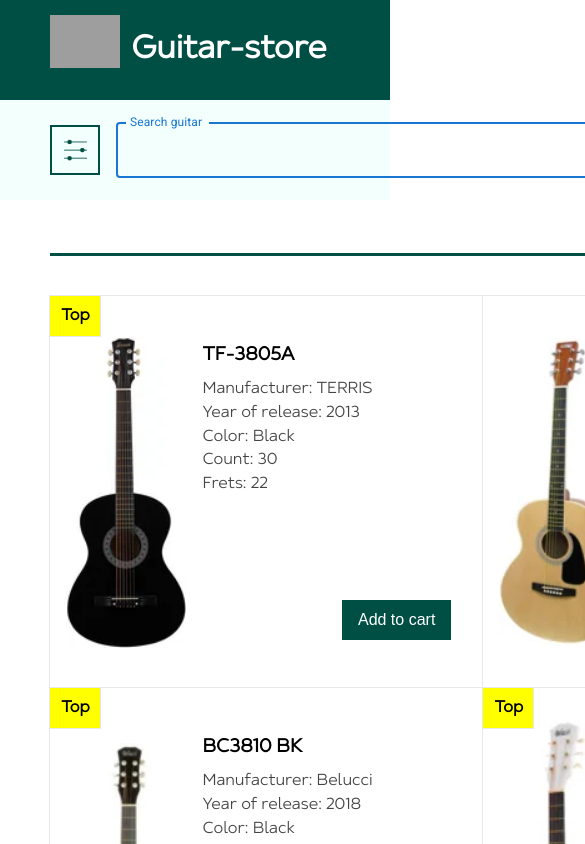
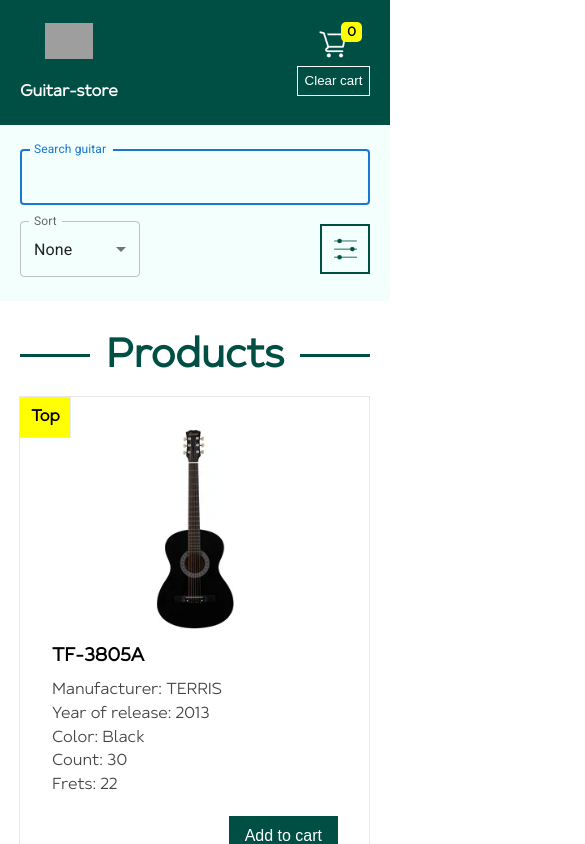
Before and after one commit to Fronikon/store, a React (Create React App) app in the folder online-store/: page / in a window 390 px wide. Shown: the top 844 px of the page, 585 px wide, since content can reach past the window. Built offline with nearby package versions, Linux system fonts and the light colour scheme; grey boxes are pictures that could not be loaded.

Commit message:
feat: add adaptive style

```diff
--- a/online-store/src/App.css
+++ b/online-store/src/App.css
@@ -10,6 +10,12 @@
 :root {
   --height-header: 100px;
   --height-footer: 70px;
+}
+
+@media (max-width: 425px) {
+  :root {
+    --height-header: 125px;
+  }
 }
 
 * {
@@ -32,5 +38,17 @@ body {
 .container {
   margin: 0 auto;
   padding: 0 50px;
-  width: 1400px;
+  max-width: 1400px;
+  overflow: hidden;
 }
+
+@media (max-width: 1024px) {
+  .container {
+    padding: 0 30px;
+  }
+}
+@media (max-width: 768px) {
+  .container {
+    padding: 0 20px;
+  }
+}
--- a/online-store/src/components/Content/FiltersSection/Filters/FilterByProperty.tsx
+++ b/online-store/src/components/Content/FiltersSection/Filters/FilterByProperty.tsx
@@ -37,7 +37,7 @@ export const FilterByProperty: React.FC<PropsType> = ({ name, values, property,
 
   return (
     <div className='filter'>
-      <FormControl sx={{ my: 1, width: 300 }}>
+      <FormControl sx={{ my: 1, width: '100%' }}>
         <InputLabel id="demo-multiple-checkbox-label">{name}</InputLabel>
         <Select
           labelId="demo-multiple-checkbox-label"
--- a/online-store/src/components/Content/FiltersSection/Filters/Filters.css
+++ b/online-store/src/components/Content/FiltersSection/Filters/Filters.css
@@ -5,7 +5,17 @@
 }
 
 .filters .filters__category:first-child {
+  flex-grow: 3;
+}
+
+.filters .filters__category:last-child {
   flex-grow: 1;
+}
+
+@media (max-width: 760px) {
+  .filters {
+    flex-direction: column;
+  }
 }
 
 .filters__category {
@@ -29,21 +39,35 @@
 .filter__wrapper {
   display: flex;
   align-items: center;
-  gap: 2em;
+  gap: 1em 2em;
+  padding: 0 0 1em 0;
+}
+
+@media (max-width: 425px) {
+  .filter__wrapper {
+    flex-wrap: wrap;
+    justify-content: space-between;
+  }
+  .filter__display {
+    order: -1;
+  }
 }
 
 .filter__title {
   padding: 0 0 0.5em 0;
 }
 
-.filter__wrapper {
-  padding: 0 0 1em 0;
-}
-
 .reset-buttons {
   display: flex;
   justify-content: space-between;
   padding: 0 0 1em 0;
+}
+
+@media (max-width: 425px) {
+  .reset-buttons {
+    flex-direction: column;
+    gap: 1em;
+  }
 }
 
 .reset-filters,
--- a/online-store/src/components/Content/FiltersSection/FiltersSection.css
+++ b/online-store/src/components/Content/FiltersSection/FiltersSection.css
@@ -2,7 +2,21 @@
   display: flex;
   align-items: center;
   gap: 1em;
-  height: 100px;
+  padding: 1.5em 0;
+}
+
+@media (max-width: 425px) {
+  .search__controls {
+    flex-wrap: wrap;
+    justify-content: space-between;
+
+  }
+  .search-field__wrapper {
+    width: 100%;
+  }
+  .search__settings {
+    order: 1;
+  }
 }
 
 .search {
--- a/online-store/src/components/Content/Products/Product/Product.css
+++ b/online-store/src/components/Content/Products/Product/Product.css
@@ -9,6 +9,17 @@
     -1px 0 0 0 #e8e8e8,
     0 -1px 0 0 #e8e8e8;
   width: calc(100% / 3);
+}
+
+@media (max-width: 1024px) {
+  .products__item {
+    width: calc(100% / 2);
+  }
+}
+@media (max-width: 768px) {
+  .products__item {
+    width: 100%;
+  }
 }
 
 .popular::before {
@@ -30,6 +41,16 @@
 .products__item-image {
   width: 30%;
   object-fit: contain;
+}
+
+@media (max-width: 425px) {
+  .products__item {
+    flex-direction: column;
+  }
+  .products__item-image {
+    width: 100%;
+    height: 200px;
+  }
 }
 
 .products__item-title {
--- a/online-store/src/components/Content/Products/Products.css
+++ b/online-store/src/components/Content/Products/Products.css
@@ -6,8 +6,7 @@
   align-items: center;
   justify-content: center;
   border: 5px solid rgba(177, 23, 23, 0.801);
-  width: 300px;
-  height: 100px;
+  padding: 0.5em;
   font-size: 25px;
   font-weight: bold;
   color: rgba(177, 23, 23, 0.801);
--- a/online-store/src/components/Header/Cart/Cart.css
+++ b/online-store/src/components/Header/Cart/Cart.css
@@ -1,13 +1,12 @@
 .cart {
-  position: relative;
   display: flex;
   align-items: center;
-  gap: 1em;
+  gap: 0.3em 1em;
 }
 
 .cart__img {
-  width: 50px;
-  height: 50px;
+  position: relative;
+  padding: 1.5em;
   background-image: url(../../../assets/icons/cart.png);
   background-size: contain;
   background-repeat: no-repeat;
@@ -31,3 +30,16 @@
   height: 2.3em;
   color: white;
 }
+
+@media (max-width: 425px) {
+  .cart {
+    flex-direction: column-reverse;
+  }
+  .cart__img {
+    padding: 1em;
+  }
+  .cart__clear {
+    border: 1px solid white;
+    padding: 0 0.5em;
+  }
+}
--- a/online-store/src/components/Header/Cart/Cart.tsx
+++ b/online-store/src/components/Header/Cart/Cart.tsx
@@ -13,12 +13,11 @@ export const Cart: React.FC<PropsType> = ({countProductsInCart, setCounterProduc
 
   return (
     <div className='cart'>
-        <span className='cart__count'>{countProductsInCart}</span>
         <button
           onClick={clear}
           className='cart__clear button'
         >Clear cart</button>
-        <div className="cart__img"></div>
+        <div className="cart__img"><span className='cart__count'>{countProductsInCart}</span></div>
     </div>
   );
 };
--- a/online-store/src/components/Header/Header.css
+++ b/online-store/src/components/Header/Header.css
@@ -16,8 +16,7 @@
 }
 
 .header__img {
-  width: 70px;
-  height: 70px;
+  padding: 2em;
   background-image: url(../../assets/icons/guitar-logo.png);
   background-size: contain;
   background-repeat: no-repeat;
@@ -26,3 +25,15 @@
 .header__title {
   color: white;
 }
+
+@media (max-width: 500px) {
+  .header__img {
+    padding: 1.5em;
+  }
+  .header__logo {
+    flex-direction: column;
+  }
+  .header__title {
+    font-size: 1em;
+  }
+}
```
